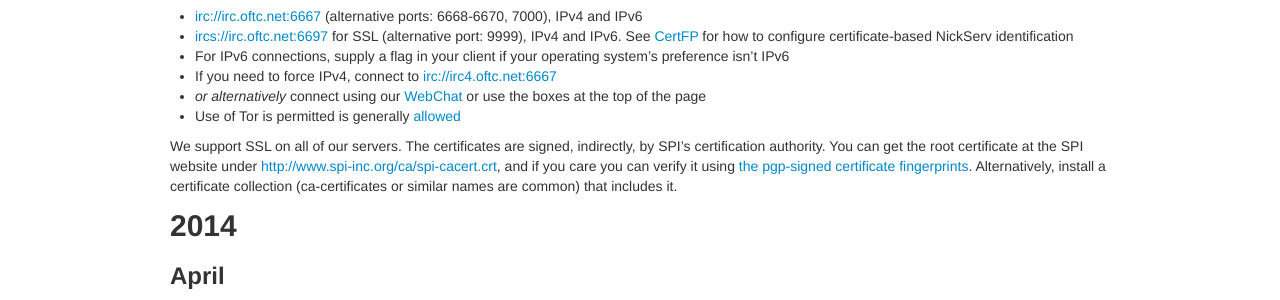
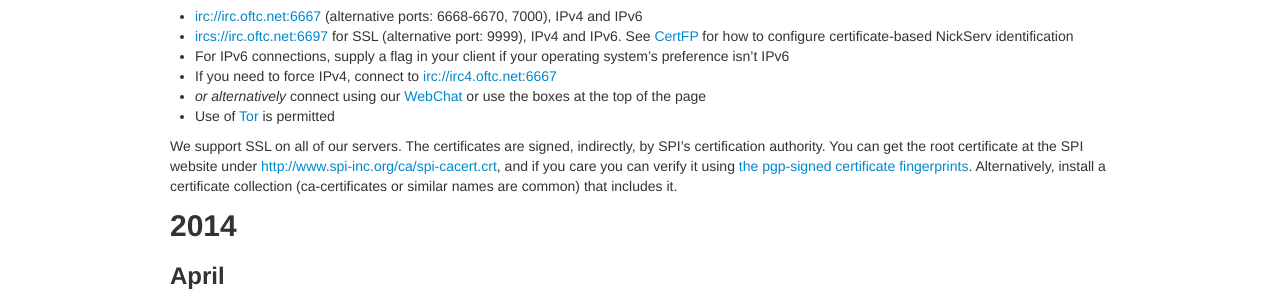
Before and after one commit to oftc/oftc-web, a Jekyll site: the page built from index.md, in a window 1280 px wide and 900 px high. Shown: the part 415-715 px from the top of the window. Built offline with Jekyll 4.4.1, drawn with Linux system fonts in a browser that asks for light colours.

Commit message:
Fix grammar. Spotted by Ross Hosman, thanks!

```diff
--- a/index.md
+++ b/index.md
@@ -35,7 +35,7 @@
 [irc://irc4.oftc.net:6667](irc://irc4.oftc.net:6667)
  * *or alternatively* connect using our [WebChat](WebChat) or use the
 boxes at the top of the page
- * Use of Tor is permitted is generally [allowed](/Tor)
+ * Use of [Tor](/Tor) is permitted
 
 We support SSL on all of our servers.  The certificates are signed, indirectly,
 by SPI's certification authority.  You can get the root certificate at the SPI
```
